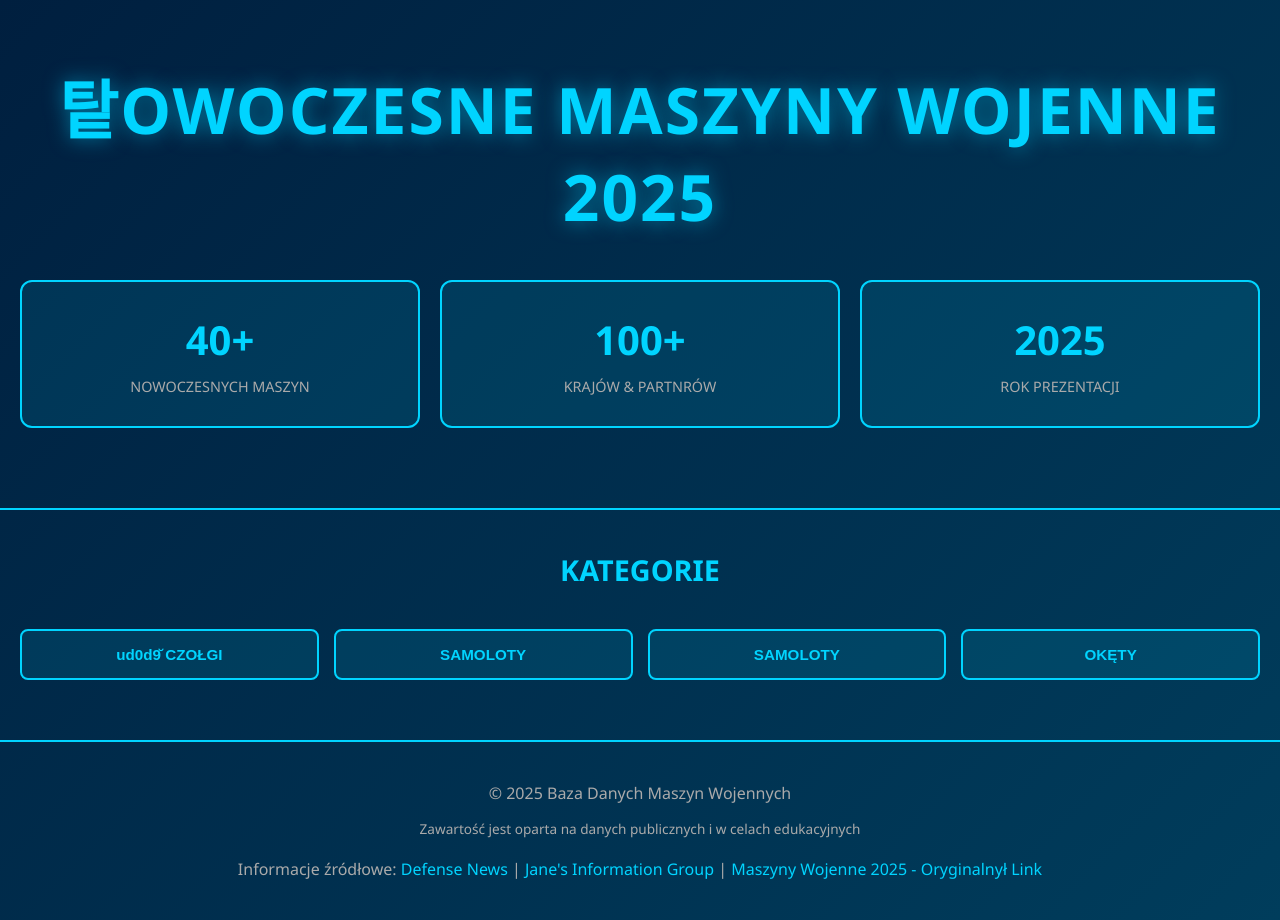
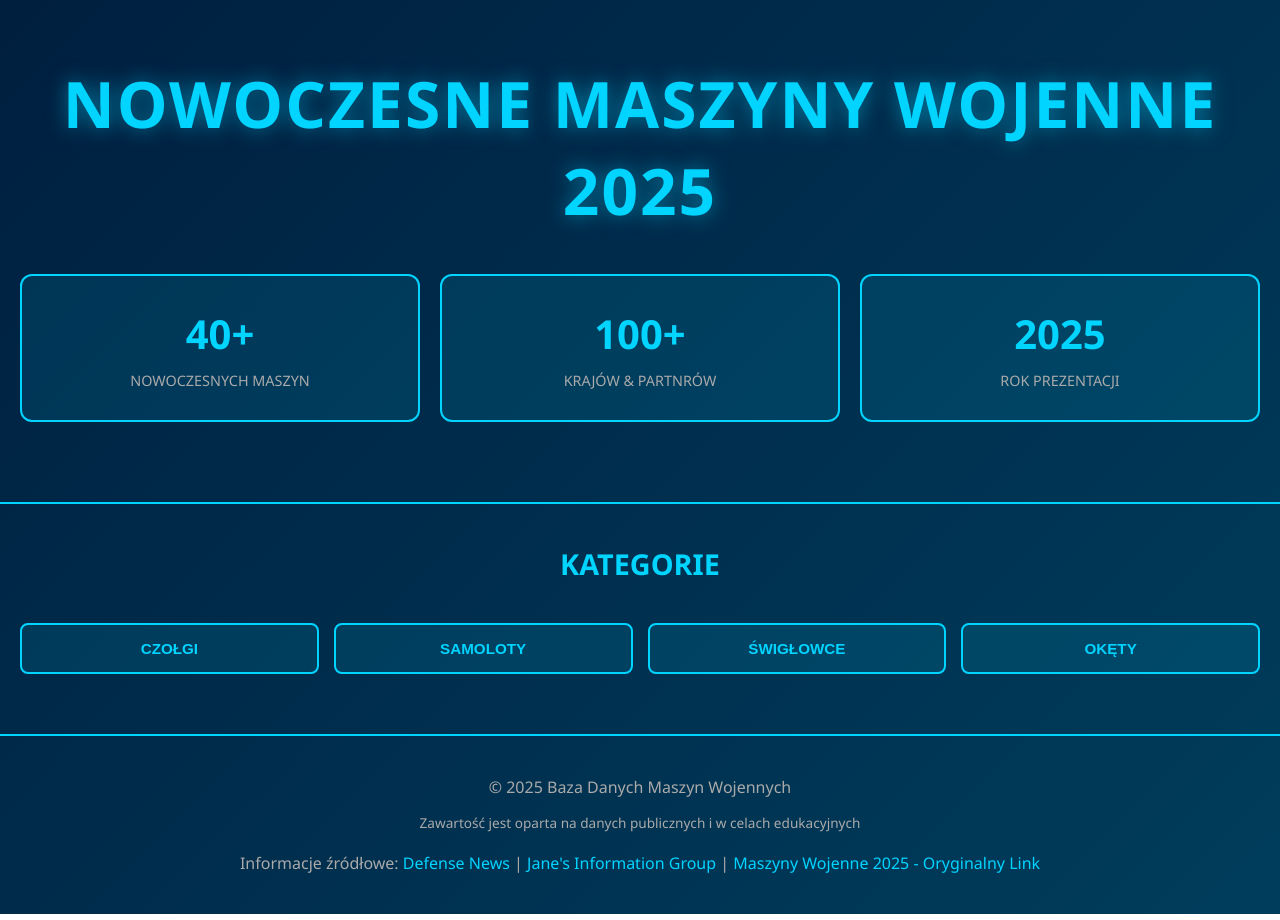
Before and after one commit to keyhuu3224/keyhuu.github.io, a plain HTML site: page index.html in a window 1280 px wide. Drawn offline with Linux system fonts and the light colour scheme.

Commit message:
Aktualizuj kod strony z pełnym HTML i CSS

```diff
--- a/index.html
+++ b/index.html
@@ -143,7 +143,7 @@
 </head>
 <body>
     <header>
-        <h1>탙OWOCZESNE MASZYNY WOJENNE 2025</h1>
+        <h1>NOWOCZESNE MASZYNY WOJENNE 2025</h1>
 
         <div class="stats">
             <div class="stat-box">
@@ -165,10 +165,10 @@
         <section>
             <h2 style="text-align: center; color: var(--primary-color); margin: 40px 0 30px; font-size: 1.8rem;">KATEGORIE</h2>
             <div class="categories">
-                <button class="category-btn" onclick="alert('탙 CZOŁGI - Sekcja w rozwoju')">ud0d9̆ CZOŁGI</button>
-                <button class="category-btn" onclick="alert('✈️ SAMOLOTY - Sekcja w rozwoju')">SAMOLOTY</button>
-                <button class="category-btn" onclick="alert('🛑 ŚWIGŁOWCE - Sekcja w rozwoju')">SAMOLOTY</button>
-                <button class="category-btn" onclick="alert('🛶 OKĘTY - Sekcja w rozwoju')">OKĘTY</button>
+                <button class="category-btn" onclick="alert('CZOŁGI - Sekcja w rozwoju')">CZOŁGI</button>
+                <button class="category-btn" onclick="alert('SAMOLOTY - Sekcja w rozwoju')">SAMOLOTY</button>
+                <button class="category-btn" onclick="alert('ŚWIGŁOWCE - Sekcja w rozwoju')">ŚWIGŁOWCE</button>
+                <button class="category-btn" onclick="alert('OKĘTY - Sekcja w rozwoju')">OKĘTY</button>
             </div>
         </section>
     </div>
@@ -180,7 +180,7 @@
             Informacje źródłowe:
             <a href="https://www.defensenews.com" target="_blank">Defense News</a> |
             <a href="https://www.janes.com" target="_blank">Jane's Information Group</a> |
-            <a href="https://ppl-ai-code-interpreter-files.s3.amazonaws.com/web/direct-files/d754d3dc1a1d11b3b4091e3617d9679b/5557a2ce-bdc6-4a44-8950-45a555143f4b/index.html" target="_blank">Maszyny Wojenne 2025 - Oryginalnył Link</a>
+            <a href="https://ppl-ai-code-interpreter-files.s3.amazonaws.com/web/direct-files/d754d3dc1a1d11b3b4091e3617d9679b/5557a2ce-bdc6-4a44-8950-45a555143f4b/index.html" target="_blank">Maszyny Wojenne 2025 - Oryginalny Link</a>
         </p>
     </footer>
 </body>
```
